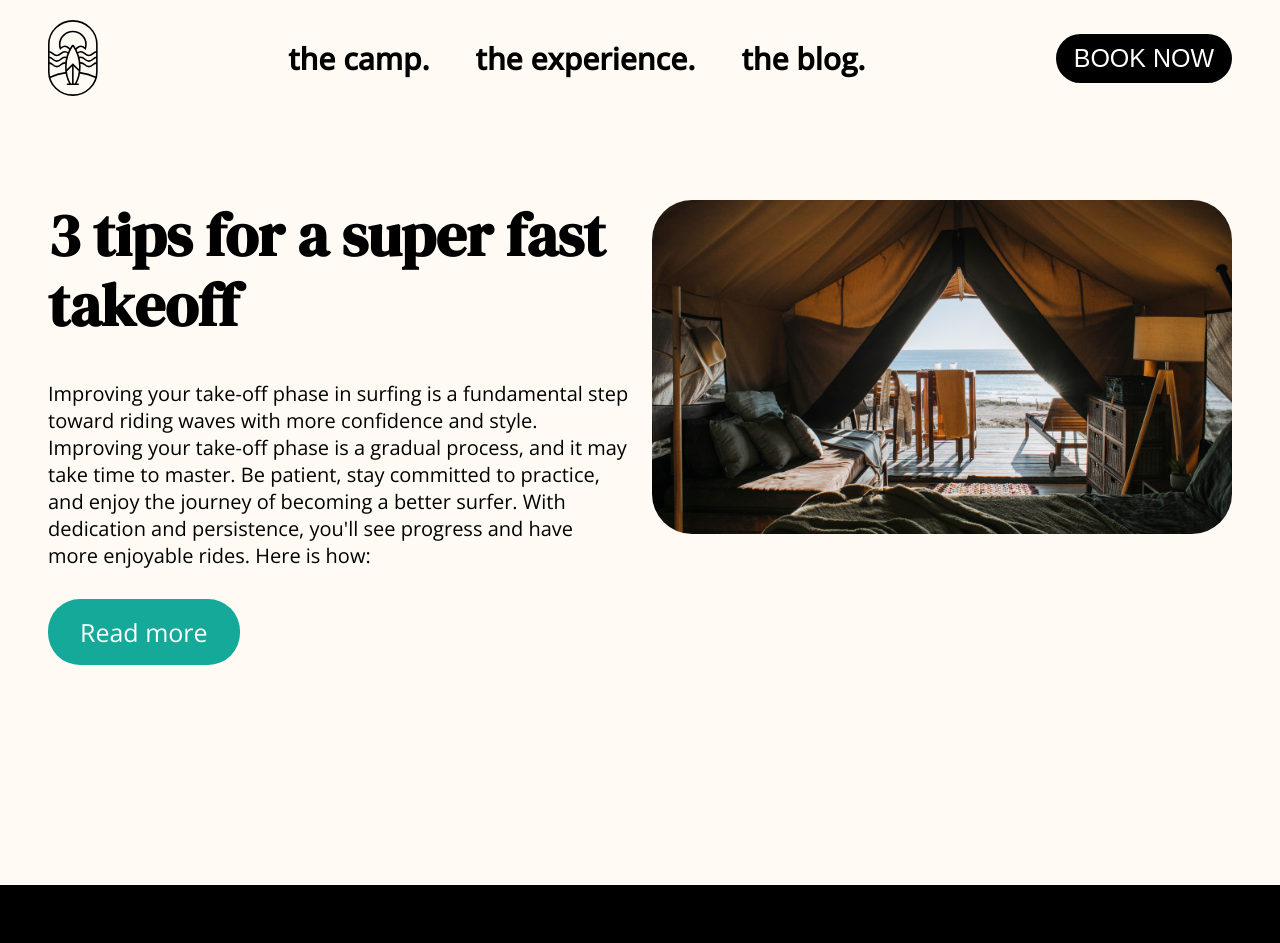
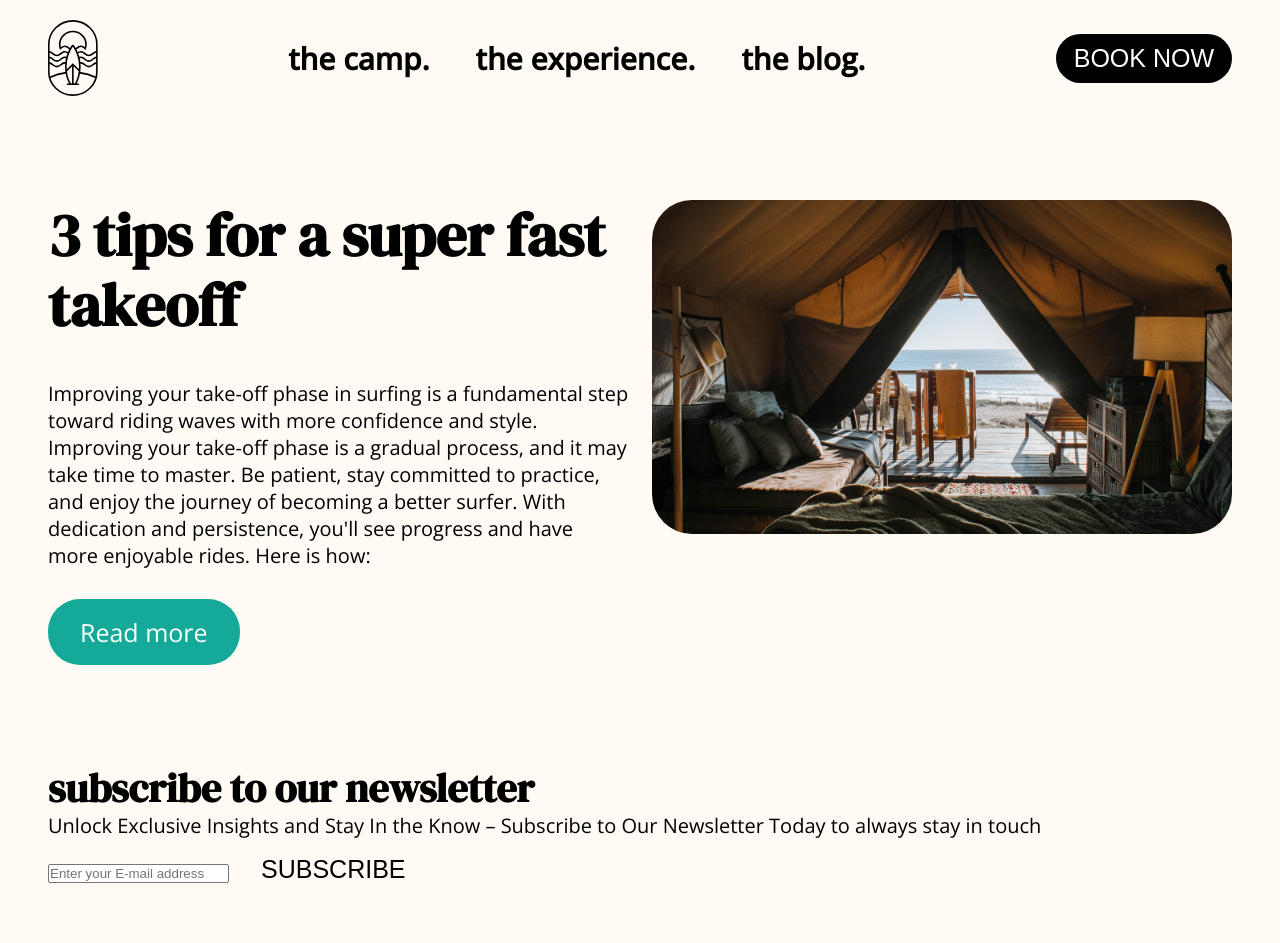
Before and after one commit to Nickfis/surfcamp, a Next.js app: page /blog in a window 1280 px wide. Shown: the top 943 px of the page. Built offline with nearby package versions, Linux system fonts and the light colour scheme.

Commit message:
Subscribe to newsletter jsx structure

```diff
--- /dev/null
+++ b/app/_components/Blog/SubscribeToNewsletter.jsx
@@ -0,0 +1,27 @@
+"use client";
+
+const SubscribeToNewsletter = () => {
+  return (
+    <section className="newsletter">
+      <div className="newsletter__info">
+        <h4>subscribe to our newsletter</h4>
+        <p className="copy">
+          Unlock Exclusive Insights and Stay In the Know – Subscribe to Our
+          Newsletter Today to always stay in touch
+        </p>
+      </div>
+      <form className="newsletter__form">
+        <input
+          type="text"
+          className="newsletter__email input"
+          placeholder="Enter your E-mail address"
+        />
+        <button className="newsletter__subscreibe btn btn--medium btn--turqouise">
+          SUBSCRIBE
+        </button>
+      </form>
+    </section>
+  );
+};
+
+export default SubscribeToNewsletter;
--- a/app/blog/page.jsx
+++ b/app/blog/page.jsx
@@ -1,4 +1,5 @@
 import HighlightArticle from "../_components/Blog/HighlightArticle";
+import SubscribeToNewsletter from "../_components/Blog/SubscribeToNewsletter";
 
 export default function Page() {
   const highlightArticleData = {
@@ -19,6 +20,7 @@
   return (
     <main className="blog-page">
       <HighlightArticle data={highlightArticleData} />
+      <SubscribeToNewsletter />
     </main>
   );
 }
```
